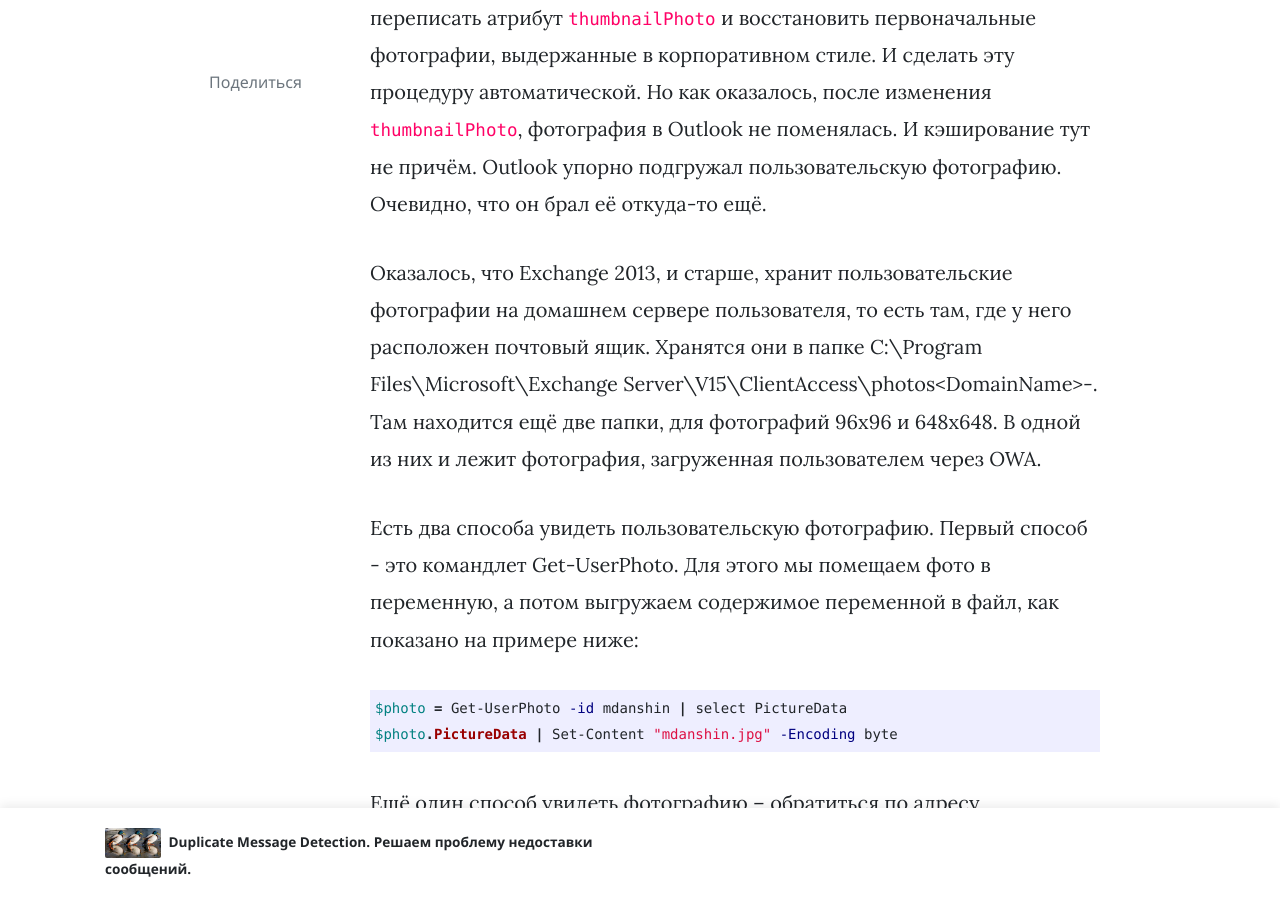
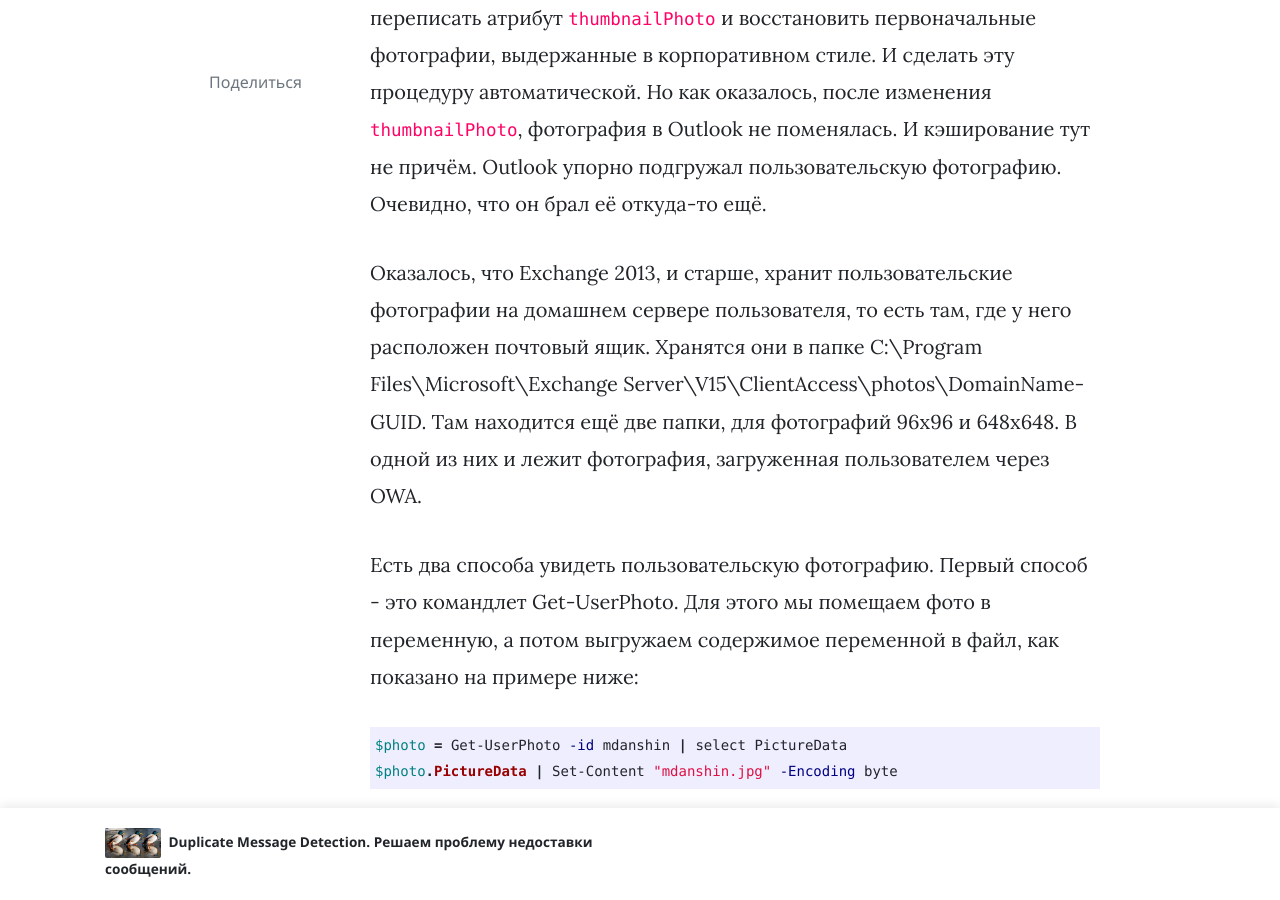
Before and after one commit to mdanshin/mdanshin.github.io, a Jekyll site: the page built from _posts/2019-10-03-Exchange Photos.md, in a window 1280 px wide and 900 px high, scrolled down 2101 px. Built offline with Jekyll 4.4.1, drawn with Linux system fonts in a browser that asks for light colours; nearby versions of some CDN libraries; comment, search, counter and statistics services are not loaded.

Commit message:
some fix

```diff
--- a/_posts/2019-10-03-Exchange Photos.md
+++ b/_posts/2019-10-03-Exchange Photos.md
@@ -25,7 +25,7 @@
 
 Компаниям может не понравиться, если пользователи начнут загружать свои фотографии, или, как это делают некоторые пользователи, фотографии котиков и другие аватарки. Казалось бы, достаточно заново переписать атрибут `thumbnailPhoto` и восстановить первоначальные фотографии, выдержанные в корпоративном стиле. И сделать эту процедуру автоматической. Но как оказалось, после изменения `thumbnailPhoto`, фотография в Outlook не поменялась. И кэширование тут не причём. Outlook упорно подгружал пользовательскую фотографию. Очевидно, что он брал её откуда-то ещё.
 
-Оказалось, что Exchange 2013, и старше, хранит пользовательские фотографии на домашнем сервере пользователя, то есть там, где у него расположен почтовый ящик. Хранятся они в папке C:\Program Files\Microsoft\Exchange Server\V15\ClientAccess\photos\<DomainName>-<GUID>. Там находится ещё две папки, для фотографий 96x96 и 648x648. В одной из них и лежит фотография, загруженная пользователем через OWA.
+Оказалось, что Exchange 2013, и старше, хранит пользовательские фотографии на домашнем сервере пользователя, то есть там, где у него расположен почтовый ящик. Хранятся они в папке C:\Program Files\Microsoft\Exchange Server\V15\ClientAccess\photos\DomainName-GUID. Там находится ещё две папки, для фотографий 96x96 и 648x648. В одной из них и лежит фотография, загруженная пользователем через OWA.
 
 Есть два способа увидеть пользовательскую фотографию. Первый способ - это командлет Get-UserPhoto. Для этого мы помещаем фото в переменную, а потом выгружаем содержимое переменной в файл, как показано на примере ниже:
 
```
